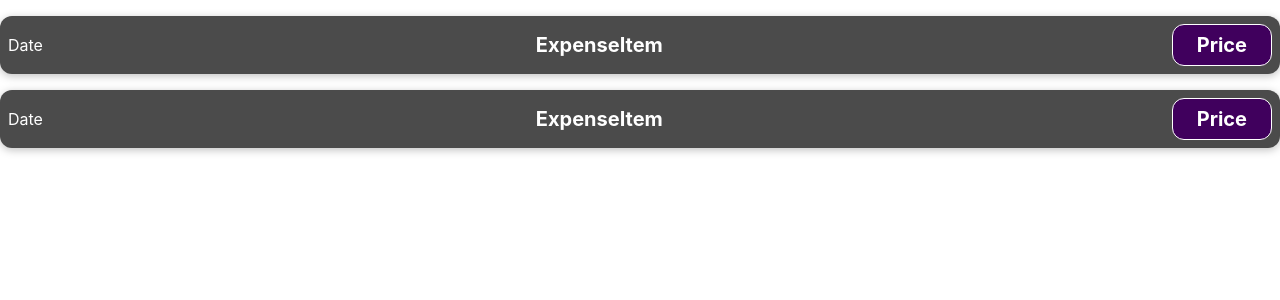
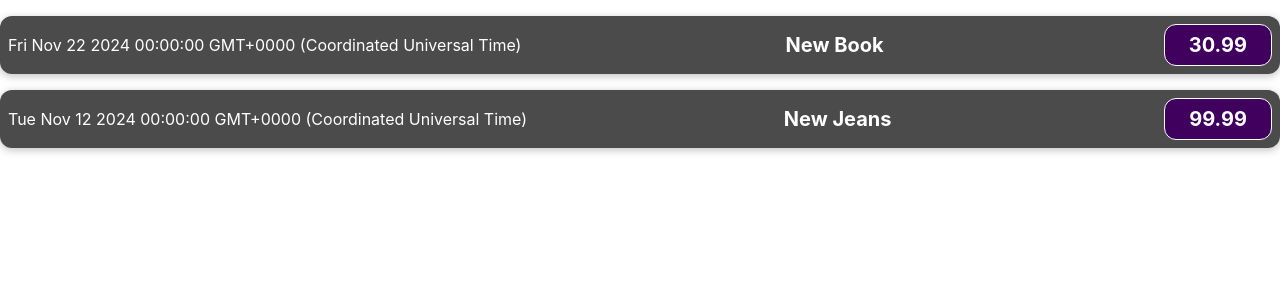
Before and after one commit to RaunoValk/expenses, a React (Create React App) app: page / in a window 1280 px wide. Shown: the top 300 px of the page. Built offline with nearby package versions, Linux system fonts and the light colour scheme.

Commit message:
Utilizing props and arrays

```diff
--- a/src/App.js
+++ b/src/App.js
@@ -2,10 +2,24 @@
 import ExpenseItem from './components/ExpenseItem';
 
 const App = () => {
+  const expenses =[
+  {
+  date: new Date(2024, 10, 22),
+  title: 'New Book',
+  price: 30.99
+},
+  {
+  date: new Date(2024, 10, 12),
+  title: 'New Jeans',
+  price: 99.99
+  },
+
+]
+
   return (
     <div className="App">
-    <ExpenseItem/>
-    <ExpenseItem/>
+    <ExpenseItem data={expenses[0]}/>
+    <ExpenseItem data={expenses[1]}/>
     </div>
   );
 }
--- a/src/components/ExpenseItem.js
+++ b/src/components/ExpenseItem.js
@@ -1,12 +1,18 @@
 import './ExpenseItem.css'
-const ExpenseItem = () => {
+
+const ExpenseItem = (props) => {
+
+    console.log(props)
+    console.log(props.data)
+
     return(
         <div className='expense-item'>
-            <div>Date</div>
+            <div>{props.data.date.toString()}</div>
                 <div className='expense-item__description'>
-                <h2>ExpenseItem</h2>
-                <div className='expense-item__price '>Price</div>
+                <h2>{props.data.title}</h2>
+                <div className='expense-item__price '>{props.data.price}</div>
             </div>
+
         </div>
 )
 }
```
